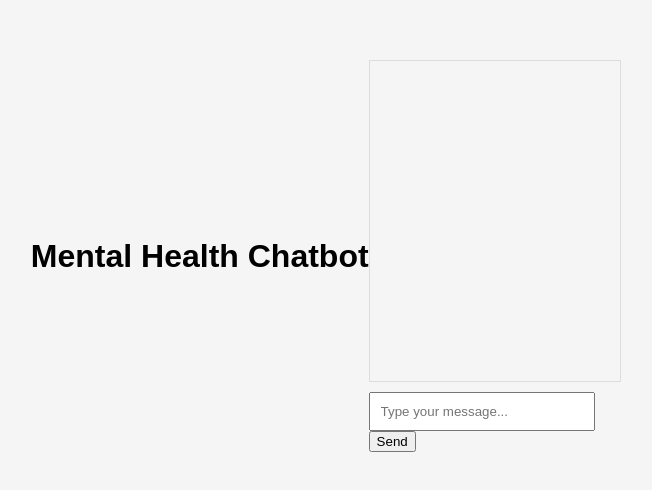
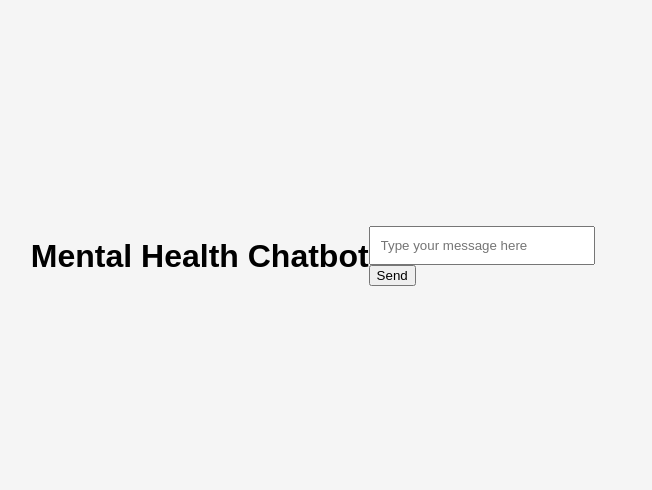
Before and after one commit to Arjuntrivedi3112/Manosthiti, a website: page index.html in a window 1280 px wide. Shown: the part 152-642 px from the top of the page, without its empty margins (314-966 px from the left). Drawn offline with Linux system fonts and the light colour scheme.

Commit message:
Update index.html

```diff
--- a/index.html
+++ b/index.html
@@ -8,13 +8,11 @@
 </head>
 <body>
     <h1>Mental Health Chatbot</h1>
-    <div id="chat-container">
-        <div id="chat-box"></div>
-        <form id="chat-form">
-            <input type="text" id="user-input" placeholder="Type your message..." autocomplete="off">
-            <button type="submit">Send</button>
-        </form>
-    </div>
+    <form id="chat-form">
+        <input type="text" id="user-input" placeholder="Type your message here" required>
+        <button type="submit">Send</button>
+    </form>
+    <div id="messages"></div>
     <script src="script.js"></script>
 </body>
 </html>
```
